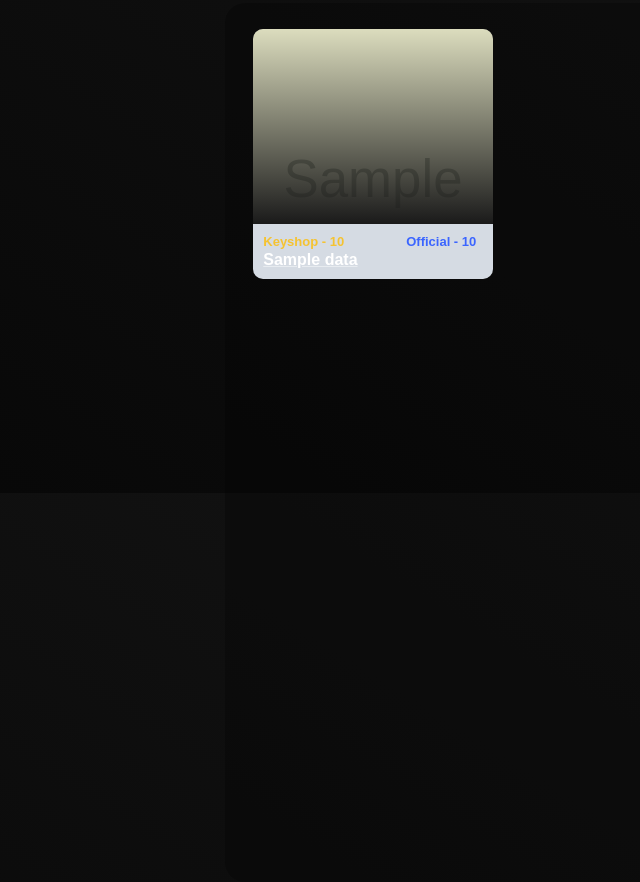
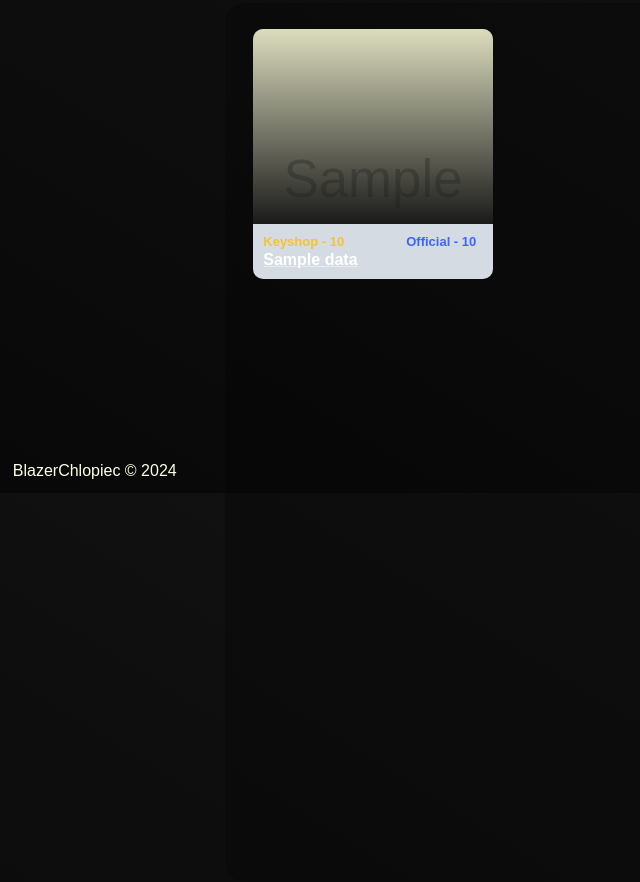
Before and after one commit to blazer2dev/steam-wishlist-viewer, a Flask app: template templates/index.html in a window 1280 px wide. Shown: the part 307-1189 px from the top of the page, without its empty margins (0-640 px from the left). Run offline with Flask 3, Linux system fonts and the light colour scheme; the template is opened without the code that fills it: most values are stand-ins (such as "Sample title", 1, 10 or a date in 2020); grey boxes marked "Sample" are stand-in pictures; parts of the project's set-up code (start-up, migrations or seed data) failed here and were passed over.

Commit message:
Footer Added

```diff
--- a/static/css/style.css
+++ b/static/css/style.css
@@ -16,6 +16,14 @@ body {
 
     top: 60px;
     position: relative;
+}
+
+.content footer {
+    position: fixed;
+    bottom: 0;
+    margin: 1%;
+    font-weight: lighter;
+    z-index: 1;
 }
 
 .banner {
--- a/templates/index.html
+++ b/templates/index.html
@@ -37,6 +37,7 @@
             </div>
             {% endfor %}
         </div>
+        <footer>BlazerChlopiec &#169 2024</footer>
     </div>
 </body>
 
```
